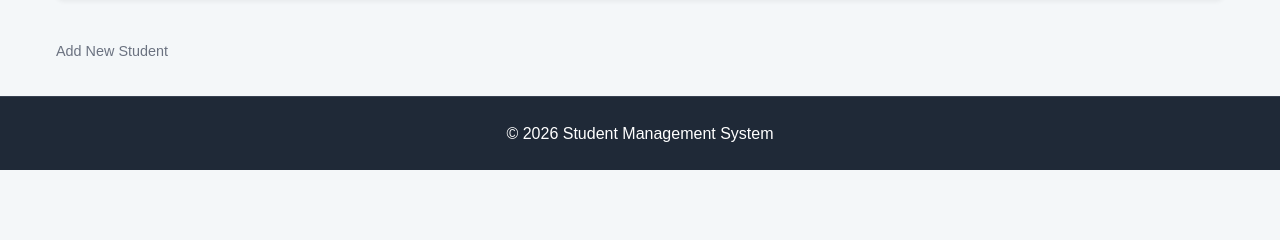
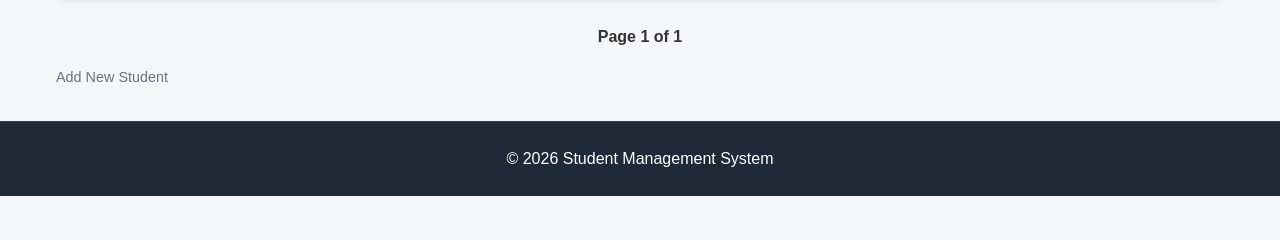
Before and after one commit to maryam-arif-dev/student-management-django, a Django app: page /students/ in a window 1280 px wide. Shown: the part 342-582 px from the top of the page. Run offline with Django 5.2, Linux system fonts and the light colour scheme; the visitor is signed in with stand-in values (Sample User, id 1); data that the repository does not hold is empty.

Commit message:
Add pagination to student list with search integration
- Implemented Django Paginator in student list view
- Limited student results per page for better readability
- Integrated pagination with existing search functionality
- Preserved search query parameters when navigating between pages
- Added pagination controls (First, Previous, Next, Last) in template
- Styled pagination buttons for improved UI consistency

```diff
--- a/student_management/static/styles/style.css
+++ b/student_management/static/styles/style.css
@@ -549,3 +549,27 @@ h2 {
   font-size: 1.05rem;
   letter-spacing: 0.5px;
 }
+/* Paginatore Style */
+.pagination {
+  margin-top: 20px;
+  text-align: center;
+}
+
+.pagination a {
+  margin: 0 8px;
+  padding: 6px 12px;
+  text-decoration: none;
+  background-color: #3b82f6;
+  color: white;
+  border-radius: 6px;
+  font-size: 14px;
+}
+
+.pagination a:hover {
+  background-color: #2563eb;
+}
+
+.current-page {
+  margin: 0 10px;
+  font-weight: 600;
+}
--- a/student_management/students/templates/students/student_list.html
+++ b/student_management/students/templates/students/student_list.html
@@ -28,7 +28,7 @@
         </tr>
       </thead>
       <tbody>
-        {% for student in students %}
+        {% for student in page_obj %}
         <tr>
           <td data-label="First Name">{{ student.first_name }}</td>
           <td data-label="Last Name">{{ student.last_name }}</td>
@@ -45,6 +45,30 @@
       </tbody>
     </table>
   </div>
+  <div class="pagination">
+    {% if page_obj.has_previous %}
+    <a href="?page=1{% if query %}&q={{ query }}{% endif %}">&laquo; First</a>
+    <a
+      href="?page={{ page_obj.previous_page_number }}{% if query %}&q={{ query }}{% endif %}"
+      >Previous</a
+    >
+    {% endif %}
+
+    <span class="current-page">
+      Page {{ page_obj.number }} of {{ page_obj.paginator.num_pages }}
+    </span>
+
+    {% if page_obj.has_next %}
+    <a
+      href="?page={{ page_obj.next_page_number }}{% if query %}&q={{ query }}{% endif %}"
+      >Next</a
+    >
+    <a
+      href="?page={{ page_obj.paginator.num_pages }}{% if query %}&q={{ query }}{% endif %}"
+      >Last &raquo;</a
+    >
+    {% endif %}
+  </div>
 
   <div class="list-link student-list-link">
     <a href="{% url 'students:add' %}">Add New Student</a>
--- a/student_management/students/views.py
+++ b/student_management/students/views.py
@@ -4,13 +4,16 @@ from .forms import StudentForm
 from django.contrib import messages
 from django.contrib.auth.decorators import login_required
 from django.db.models import Q
+from django.core.paginator import Paginator
 
 # Restrict Pages to Logged-in Users
 @login_required(login_url='core:login')
 # Fetch data from student
 def student_list(request):
+    query = request.GET.get('q')
+    # Show all students from databse tabel in UI tabe
+    students = Student.objects.all()
     # Search view | Show that based on search input value in student list table
-    query = request.GET.get('q')
     if query:
         students = Student.objects.filter(
             Q(first_name__icontains=query) |
@@ -19,11 +22,11 @@ def student_list(request):
             Q(phone_number__icontains=query) |
             Q(address__icontains=query)
         )
-        # Show all students from databse tabel in UI tabe
-    else:
-        students = Student.objects.all()
+    paginator = Paginator(students, 5)
+    page_number = request.GET.get("page")
+    page_obj = paginator.get_page(page_number)
     context = {
-        'students': students,
+        'page_obj': page_obj,
         'query': query
     }
     return render(request, 'students/student_list.html', context)
--- a/student_management/templates/base.html
+++ b/student_management/templates/base.html
@@ -34,6 +34,7 @@
           </svg>
         </a>
       </div>
+      {% if user.is_authenticated %}
       <div class="header-actions">
         <button class="search-toggle" onclick="toggleSearch()">
           <i class="fa-solid fa-magnifying-glass"></i>
@@ -69,7 +70,6 @@
             class="{% if request.path == '/' %}active{% endif %}"
             >Dashboard</a
           >
-          {% if user.is_authenticated %}
           <a href="{% url 'students:list' %}">Students</a>
           <a href="{% url 'courses:list' %}">Courses</a>
           <a href="{% url 'enrollments:list' %}">Enrollments</a>
```
